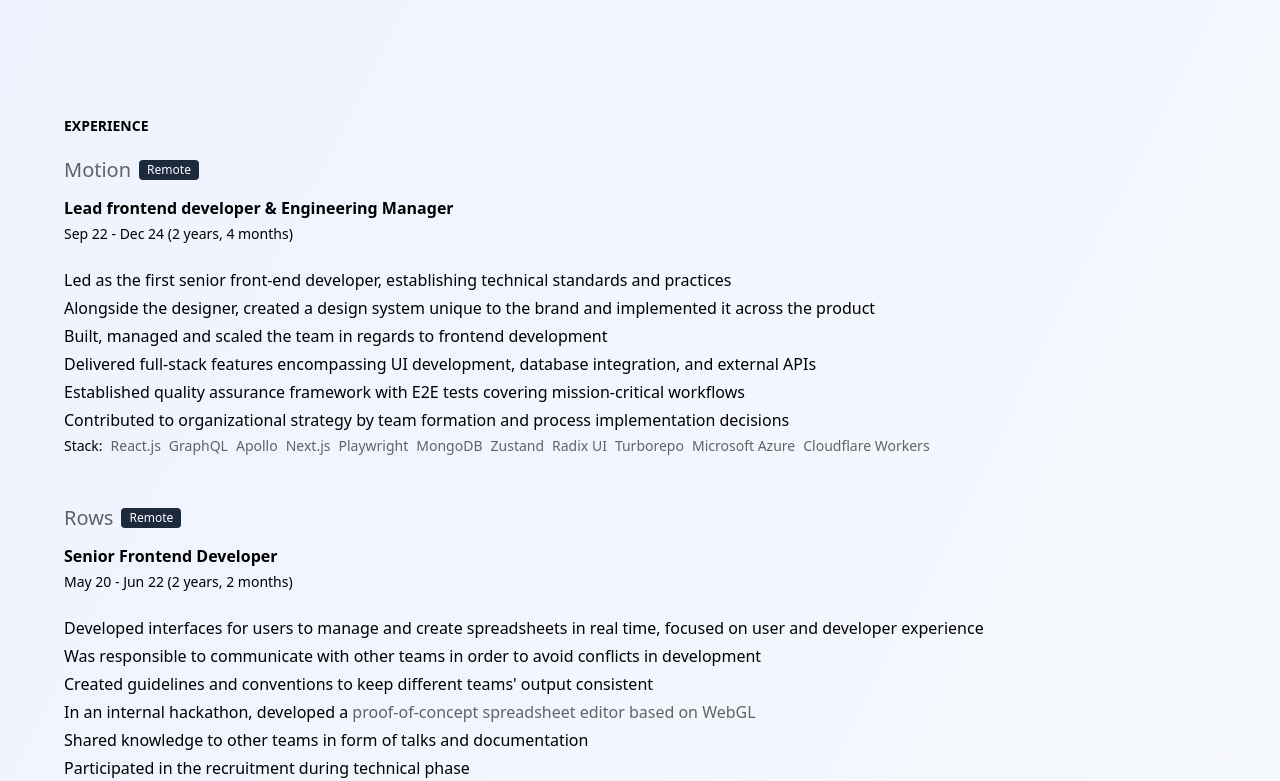
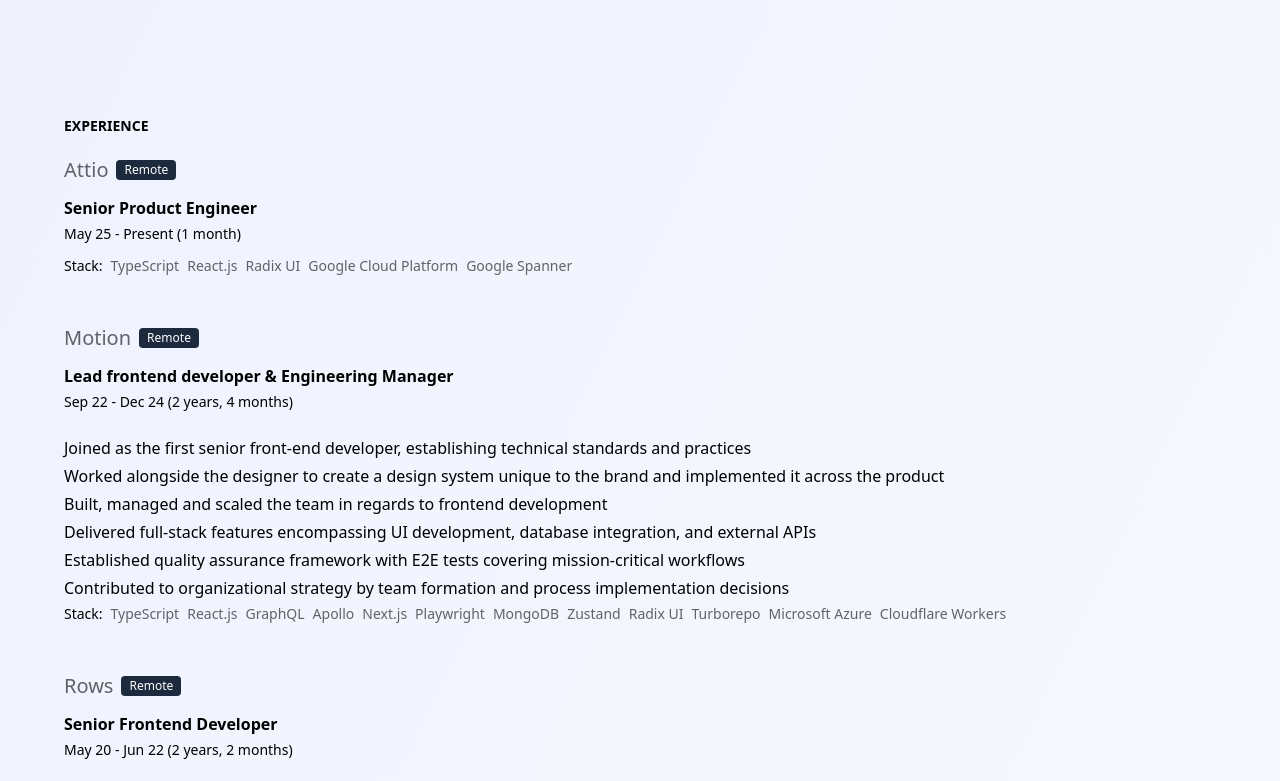
Before and after one commit to ivolimasilva/ivolimasilva.github.io, an Astro site: page / in a window 1280 px wide. Shown: the part 512-1293 px from the top of the page. Built offline with nearby package versions, Linux system fonts and the light colour scheme; Astro itself is replaced by a stand-in of ours.

Commit message:
feat: `Attio` entry

```diff
--- a/src/components/About.astro
+++ b/src/components/About.astro
@@ -1,10 +1,12 @@
 <blockquote class="mt-1 max-w-4xl text-xl font-light md:text-2xl lg:text-3xl lg:leading-12">
 	<p>
-		Fullstack Developer, previously at <a href="https://motionapp.com/" target="_blank" rel="noreferrer noopener nofollow">Motion</a>.
+		Product Engineer, building the next level CRM at <a href="https://attio.com/" target="_blank" rel="noreferrer noopener nofollow"
+			>Attio</a
+		>.
 	</p>
 	<p>Lifelong learner pursuing a career in Product Development.</p>
 	<p>
-		Interested in Programming, UI/UX, 3D and <a href="https://500px.com/ivolimasilva" target="_blank" rel="noreferrer noopener nofollow"
+		Interested in Programming, UI/UX and <a href="https://500px.com/ivolimasilva" target="_blank" rel="noreferrer noopener nofollow"
 			>Photography</a
 		>.
 	</p>
--- a/src/components/Dates.astro
+++ b/src/components/Dates.astro
@@ -4,7 +4,7 @@ import formatDate from '../utils/format-date';
 
 interface Props extends HTMLAttributes<'p'> {
 	from: Date;
-	to: Date;
+	to?: Date;
 }
 
 const { from, to, class: className, ...rest } = Astro.props;
--- a/src/components/Entry.astro
+++ b/src/components/Entry.astro
@@ -8,9 +8,9 @@ interface Props extends Entry {}
 const { title, description, stack, startDate, endDate, ...rest } = Astro.props;
 ---
 
-<article class="flex flex-col gap-1 not-first-of-type:mt-12">
+<article class="flex flex-col gap-1 not-first-of-type:mt-12" {...rest}>
 	<h4 class="font-bold">{title}</h4>
-	<Dates class="mb-5" from={startDate} to={endDate} />
+	<Dates class:list={description ? 'mb-5' : 'mb-2'} from={startDate} to={endDate} />
 	{
 		description && (
 			<ul class="flex flex-col gap-1">
--- a/src/data/jobs.ts
+++ b/src/data/jobs.ts
@@ -1,9 +1,13 @@
 import type { Experience } from '../types';
 import {
 	apollo,
+	azure,
 	bash,
+	cloudflareWorkers,
 	enzyme,
 	fastlane,
+	gcp,
+	googleSpanner,
 	graphql,
 	jenkins,
 	jest,
@@ -12,6 +16,7 @@ import {
 	nextjs,
 	nodejs,
 	playwright,
+	radix,
 	reactjs,
 	redux,
 	ruby,
@@ -19,30 +24,37 @@ import {
 	testingLibrary,
 	threejs,
 	turborepo,
+	typescript,
+	vercel,
 	webdriverio,
 	zustand,
-	radix,
-	azure,
-	cloudflareWorkers,
-	gcp,
-	vercel,
 } from './technologies';
 
 export const jobs: Experience[] = [
+	{
+		organization: { name: 'Attio', url: 'https://attio.com/', location: 'Remote' },
+		entries: [
+			{
+				title: 'Senior Product Engineer',
+				stack: [typescript, reactjs, radix, gcp, googleSpanner],
+				startDate: new Date('May 2025'),
+			},
+		],
+	},
 	{
 		organization: { name: 'Motion', url: 'https://motionapp.com/', location: 'Remote' },
 		entries: [
 			{
 				title: 'Lead frontend developer & Engineering Manager',
 				description: [
-					'Led as the first senior front-end developer, establishing technical standards and practices',
-					'Alongside the designer, created a design system unique to the brand and implemented it across the product',
+					'Joined as the first senior front-end developer, establishing technical standards and practices',
+					'Worked alongside the designer to create a design system unique to the brand and implemented it across the product',
 					'Built, managed and scaled the team in regards to frontend development',
 					'Delivered full-stack features encompassing UI development, database integration, and external APIs',
 					'Established quality assurance framework with E2E tests covering mission-critical workflows',
 					'Contributed to organizational strategy by team formation and process implementation decisions',
 				],
-				stack: [reactjs, graphql, apollo, nextjs, playwright, mongodb, zustand, radix, turborepo, azure, cloudflareWorkers],
+				stack: [typescript, reactjs, graphql, apollo, nextjs, playwright, mongodb, zustand, radix, turborepo, azure, cloudflareWorkers],
 				startDate: new Date('September 2022'),
 				endDate: new Date('December 2024'),
 			},
@@ -62,7 +74,7 @@ export const jobs: Experience[] = [
 					'Participated in the recruitment during technical phase',
 					'Developed automated functional and visual tests',
 				],
-				stack: [reactjs, mobx, webdriverio, graphql, apollo, jest, testingLibrary, turborepo, gcp],
+				stack: [typescript, reactjs, mobx, webdriverio, graphql, apollo, jest, testingLibrary, turborepo, gcp],
 				startDate: new Date('May 2020'),
 				endDate: new Date('June 2022'),
 			},
--- a/src/data/technologies.ts
+++ b/src/data/technologies.ts
@@ -100,6 +100,16 @@ export const mongodb: Entity = {
 	url: 'https://www.mongodb.com/',
 };
 
+export const googleSpanner: Entity = {
+	name: 'Google Spanner',
+	url: 'https://cloud.google.com/spanner',
+};
+
+export const typescript: Entity = {
+	name: 'TypeScript',
+	url: 'https://www.typescriptlang.org/',
+};
+
 export const zustand: Entity = {
 	name: 'Zustand',
 	url: 'https://github.com/pmndrs/zustand',
--- a/src/types/index.ts
+++ b/src/types/index.ts
@@ -16,6 +16,6 @@ export interface Experience {
 		description?: string[];
 		stack?: Entity[];
 		startDate: Date;
-		endDate: Date;
+		endDate?: Date;
 	}[];
 }
--- a/src/utils/format-date.ts
+++ b/src/utils/format-date.ts
@@ -3,37 +3,39 @@
  * including the duration in years and months.
  *
  * @param {Date} from - Start date
- * @param {Date} to - End date
+ * @param {Date} [to = new Date()] - End date
  * @returns {string} Formatted date range with duration
  */
 function formatDate(from: Date, to: Date): string {
 	// Make sure dates are valid
-	if (!(from instanceof Date) || !(to instanceof Date) || Number.isNaN(from.getTime()) || Number.isNaN(to.getTime())) {
+	if (!(from instanceof Date) || Number.isNaN(from.getTime()) || (!!to && !(to instanceof Date)) || (!!to && Number.isNaN(to.getTime()))) {
 		throw new Error('Invalid date input');
 	}
+
+	const _to = to || new Date();
 
 	// Extract month names and years
 	const months: string[] = ['Jan', 'Feb', 'Mar', 'Apr', 'May', 'Jun', 'Jul', 'Aug', 'Sep', 'Oct', 'Nov', 'Dec'];
 	const fromMonth: string = months[from.getMonth()];
-	const toMonth: string = months[to.getMonth()];
+	const toMonth: string = months[_to.getMonth()];
 
 	// Format years as 2-digit
 	const fromYear: string = from.getFullYear().toString().slice(-2);
-	const toYear: string = to.getFullYear().toString().slice(-2);
+	const toYear: string = _to.getFullYear().toString().slice(-2);
 
 	// Calculate duration
-	const yearDiff: number = to.getFullYear() - from.getFullYear();
-	const monthDiff: number = to.getMonth() - from.getMonth() + 1; // +1 to make it inclusive
+	const yearDiff: number = _to.getFullYear() - from.getFullYear();
+	const monthDiff: number = _to.getMonth() - from.getMonth() + 1; // +1 to make it inclusive
 
 	// Calculate total months for cases where we need to adjust
-	let totalMonths: number = yearDiff * 12 + monthDiff;
+	const totalMonths: number = yearDiff * 12 + monthDiff;
 
 	// Calculate years and remaining months
 	const durationYears: number = Math.floor(totalMonths / 12);
 	const durationMonths: number = totalMonths % 12;
 
 	// Format the duration string
-	let durationStr: string = '';
+	let durationStr = '';
 
 	if (durationYears > 0) {
 		durationStr += `${durationYears} year${durationYears !== 1 ? 's' : ''}`;
@@ -45,6 +47,10 @@ function formatDate(from: Date, to: Date): string {
 		durationStr = `${durationMonths} month${durationMonths !== 1 ? 's' : ''}`;
 	}
 
+	if (!to) {
+		return `${fromMonth} ${fromYear} - Present (${durationStr})`;
+	}
+
 	// Format the final string
 	return `${fromMonth} ${fromYear} - ${toMonth} ${toYear} (${durationStr})`;
 }
```
